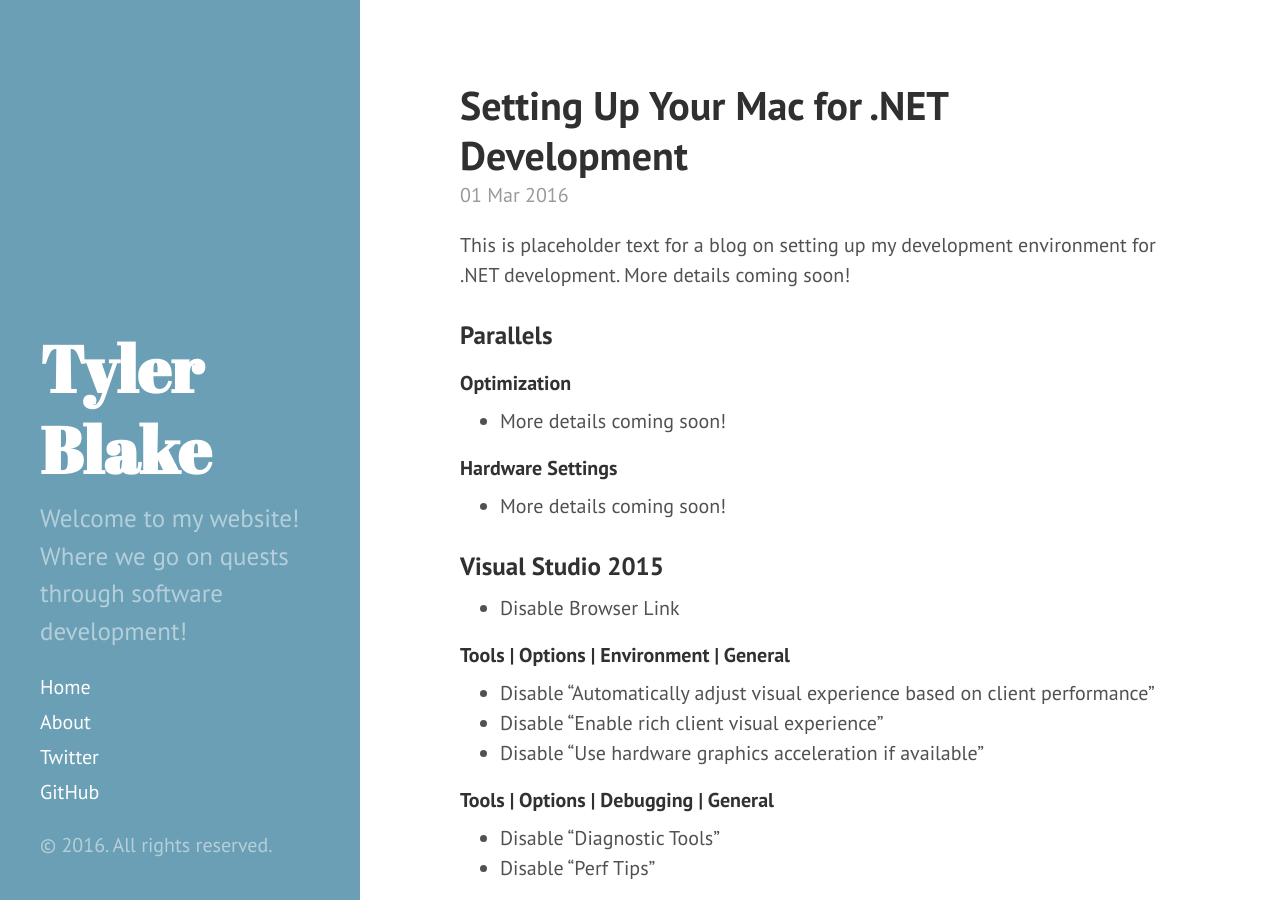
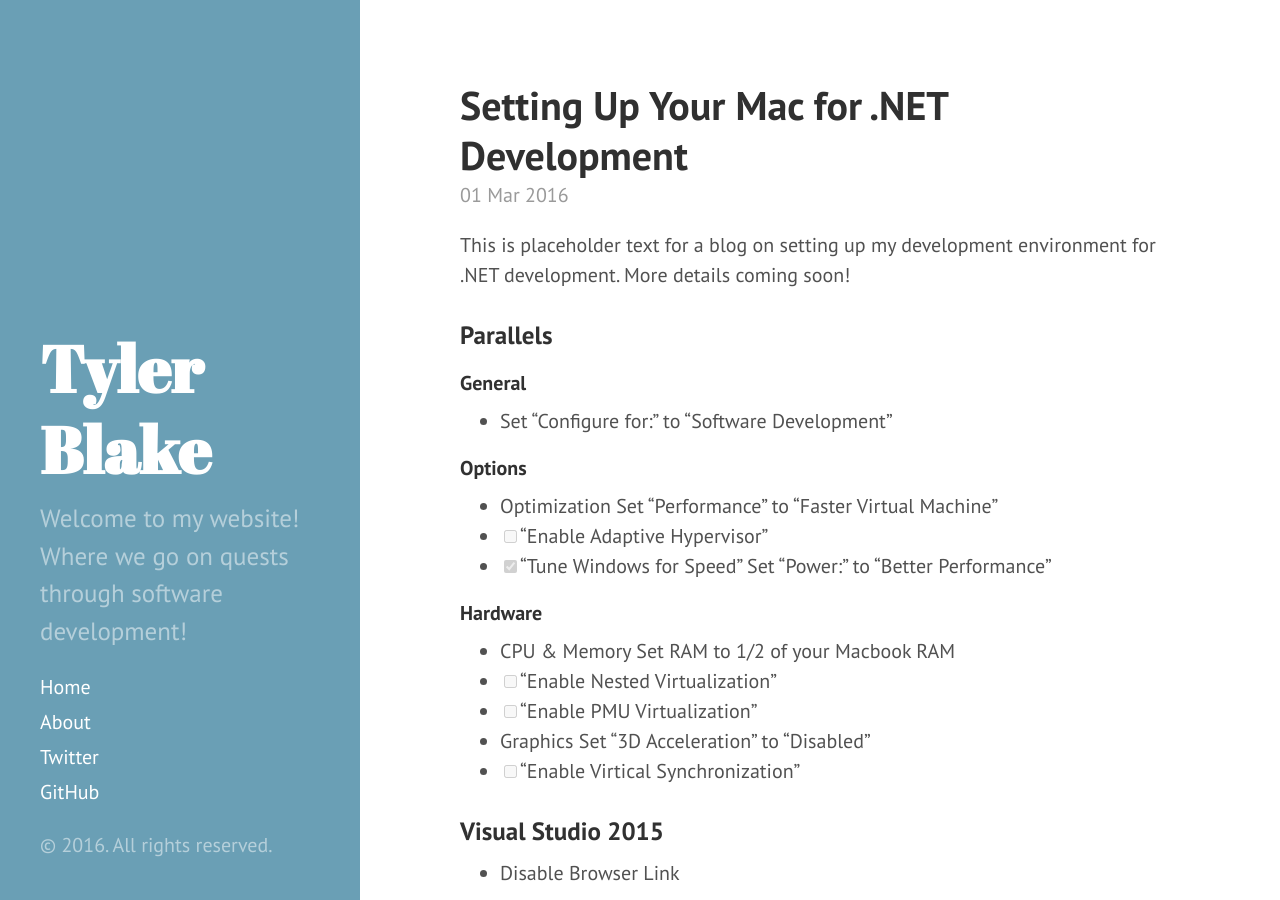
Before and after one commit to tylerablake/website, a Jekyll site: the page built from _posts/2016-03-01-.net-development-on-a-mac.md, in a window 1280 px wide and 900 px high. Built offline with Jekyll 4.4.1, drawn with Linux system fonts in a browser that asks for light colours.

Commit message:
update Parallels settings info

```diff
--- a/_posts/2016-03-01-.net-development-on-a-mac.md
+++ b/_posts/2016-03-01-.net-development-on-a-mac.md
@@ -7,11 +7,25 @@ This is placeholder text for a blog on setting up my development environment for
 
 ### Parallels
 
-#### Optimization
-* More details coming soon!
+#### General
+* Set "Configure for:" to "Software Development"
 
-#### Hardware Settings
-* More details coming soon!
+#### Options
+* Optimization
+Set "Performance" to "Faster Virtual Machine"
+- [ ] "Enable Adaptive Hypervisor"
+- [x] "Tune Windows for Speed"
+Set "Power:" to "Better Performance"
+
+
+#### Hardware
+* CPU & Memory
+Set RAM to 1/2 of your Macbook RAM
+- [ ] "Enable Nested Virtualization"
+- [ ] "Enable PMU Virtualization"
+* Graphics
+Set "3D Acceleration" to "Disabled"
+- [ ] "Enable Virtical Synchronization"
 
 ### Visual Studio 2015
 
```
Also changed, not shown: 15 other files.
